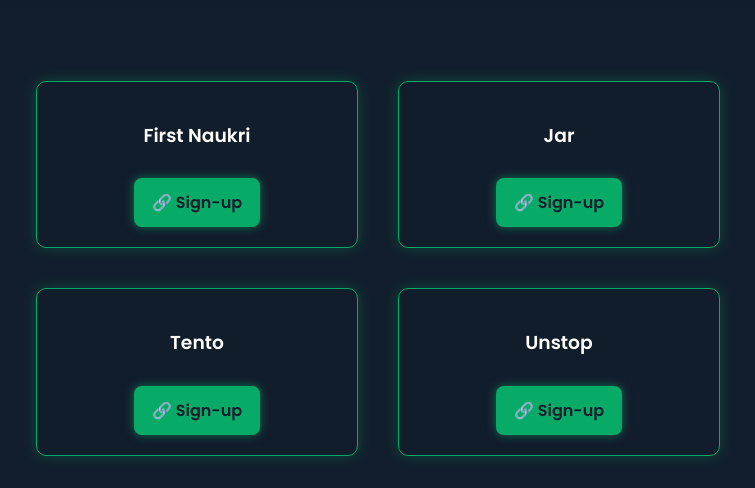
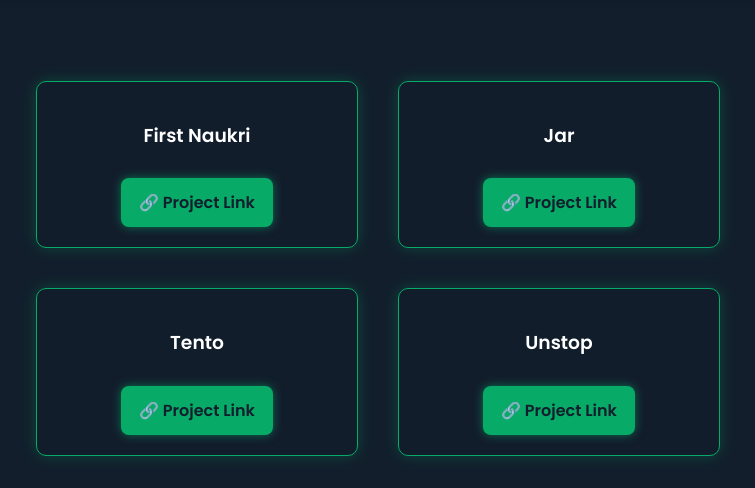
Before and after one commit to HarshTyagi59/Github, a plain HTML site: page Web Development/funngro/nonkyc.html in a window 1280 px wide. Shown: the part 332-820 px from the top of the page, without its empty margins (262-1017 px from the left). Drawn offline with Linux system fonts and the light colour scheme.

Commit message:
Kyc link & sign up to projects link Changes done successfully

```diff
--- a/Web Development/funngro/nonkyc.html
+++ b/Web Development/funngro/nonkyc.html
@@ -105,19 +105,19 @@
     <div class="project-container">
         <div class="project">
             <h3>First Naukri</h3>
-            <a class="btn" href="https://funngro.page.link/Jpjy" target="_blank" rel="noopener noreferrer">🔗 Sign-up</a>
+            <a class="btn" href="https://funngro.page.link/Jpjy" target="_blank" rel="noopener noreferrer">🔗 Project Link</a>
         </div>
         <div class="project">
             <h3>Jar</h3>
-            <a class="btn" href="https://funngro.page.link/ZLRV" target="_blank" rel="noopener noreferrer">🔗 Sign-up</a>
+            <a class="btn" href="https://funngro.page.link/ZLRV" target="_blank" rel="noopener noreferrer">🔗 Project Link</a>
         </div>
         <div class="project">
             <h3>Tento</h3>
-            <a class="btn" href="https://funngro.page.link/KhYS" target="_blank" rel="noopener noreferrer">🔗 Sign-up</a>
+            <a class="btn" href="https://funngro.page.link/KhYS" target="_blank" rel="noopener noreferrer">🔗 Project Link</a>
         </div>
         <div class="project">
             <h3>Unstop</h3>
-            <a class="btn" href="https://funngro.page.link/y2uF" target="_blank" rel="noopener noreferrer">🔗 Sign-up</a>
+            <a class="btn" href="https://funngro.page.link/y2uF" target="_blank" rel="noopener noreferrer">🔗 Project Link</a>
         </div>
     </div>
 </body>
```
Also changed, not shown: Web Development/funngro/index.html (+4 -4 lines).
